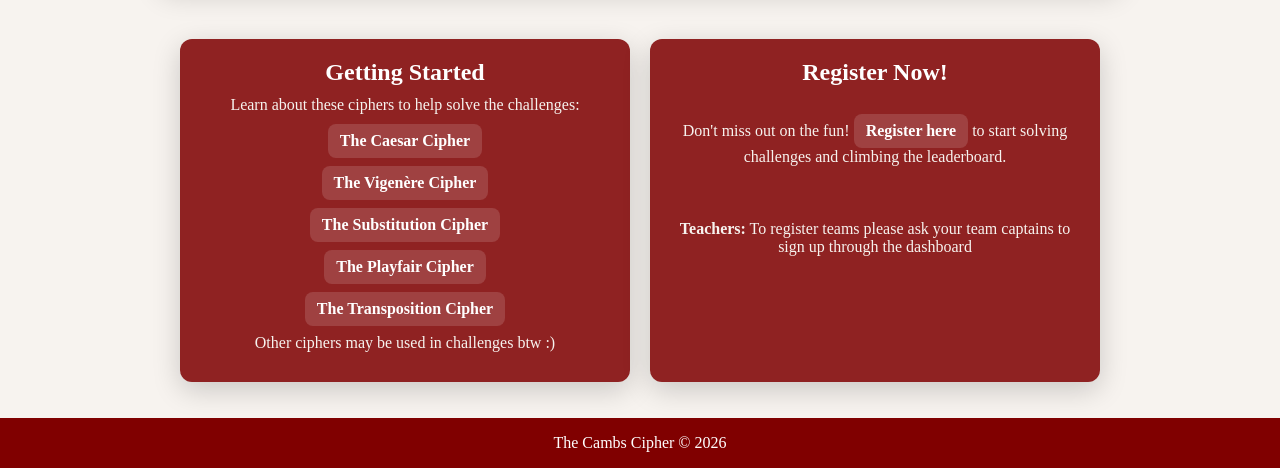
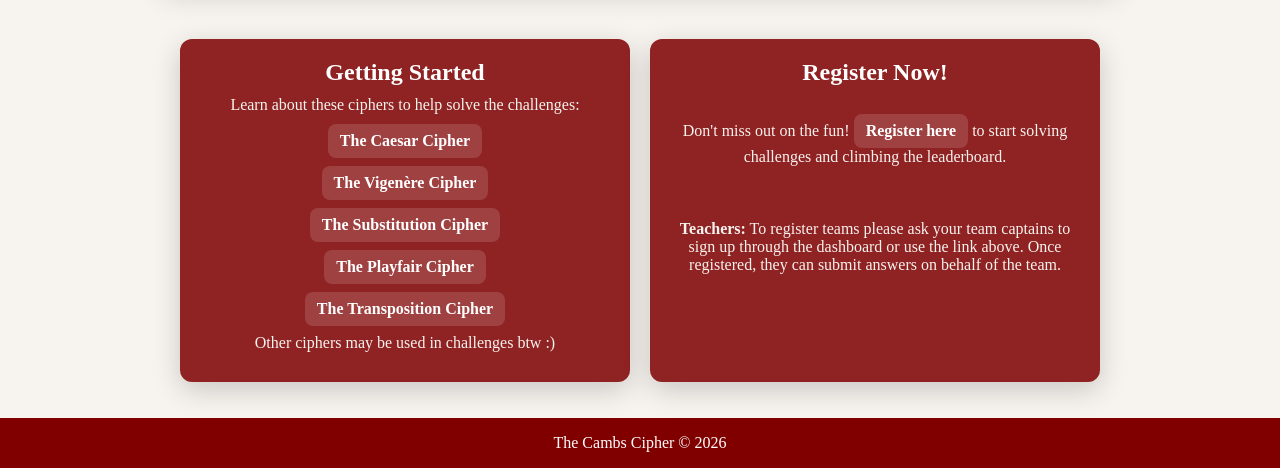
Before and after one commit to 29LHR/Cambs-Cipher, a Flask app: page / in a window 1280 px wide. Shown: the part 387-855 px from the top of the page. Run offline with Flask 3, Linux system fonts and the light colour scheme.

Commit message:
Removed spelling errors and finished a sentece in the teachers section

```diff
--- a/templates/index.html
+++ b/templates/index.html
@@ -87,7 +87,9 @@
           Don't miss out on the fun! <a href="/profile">Register here</a> to
           start solving challenges and climbing the leaderboard.
           <br /><br /><br /><br />
-          <b>Teachers:</b> To register teams please ask your team captains to sign up through the dashboard
+          <b>Teachers:</b> To register teams please ask your team captains to
+          sign up through the dashboard or use the link above. Once registered,
+          they can submit answers on behalf of the team.
         </p>
       </div>
     </div>
```
